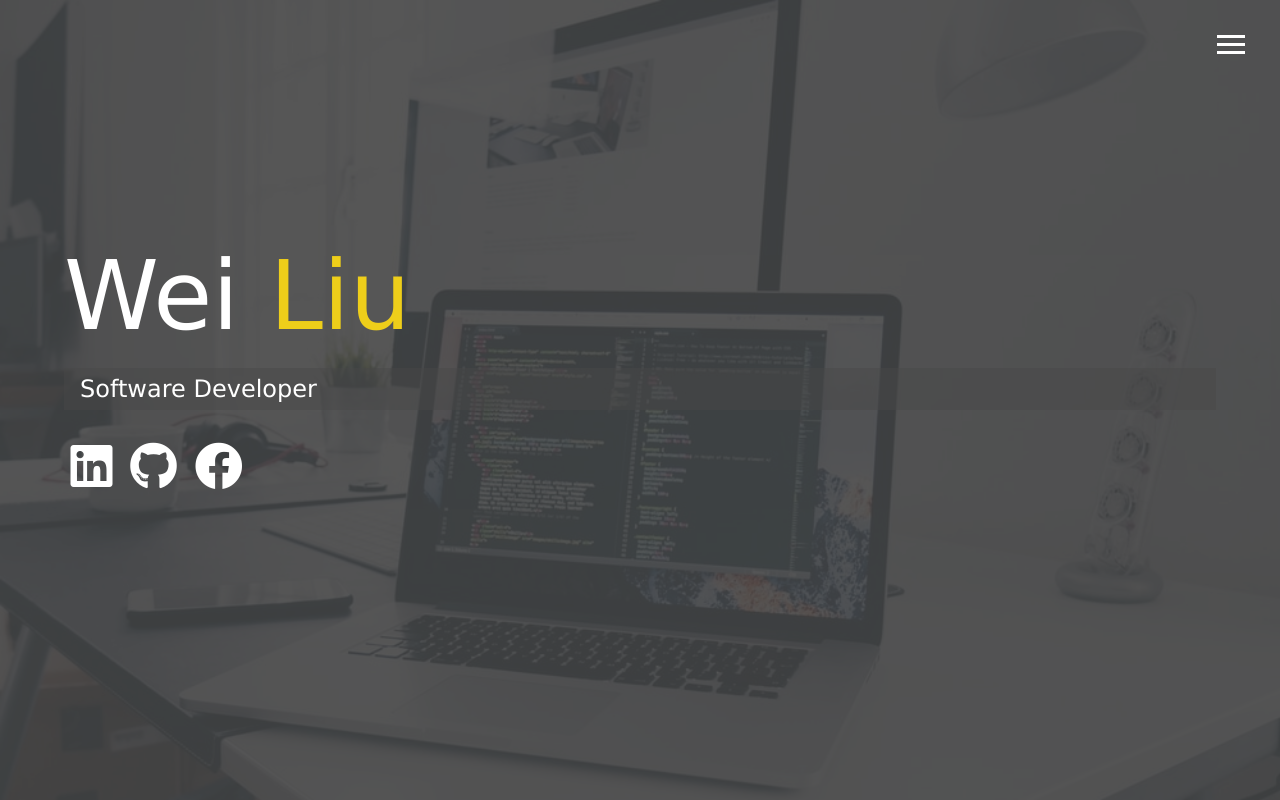
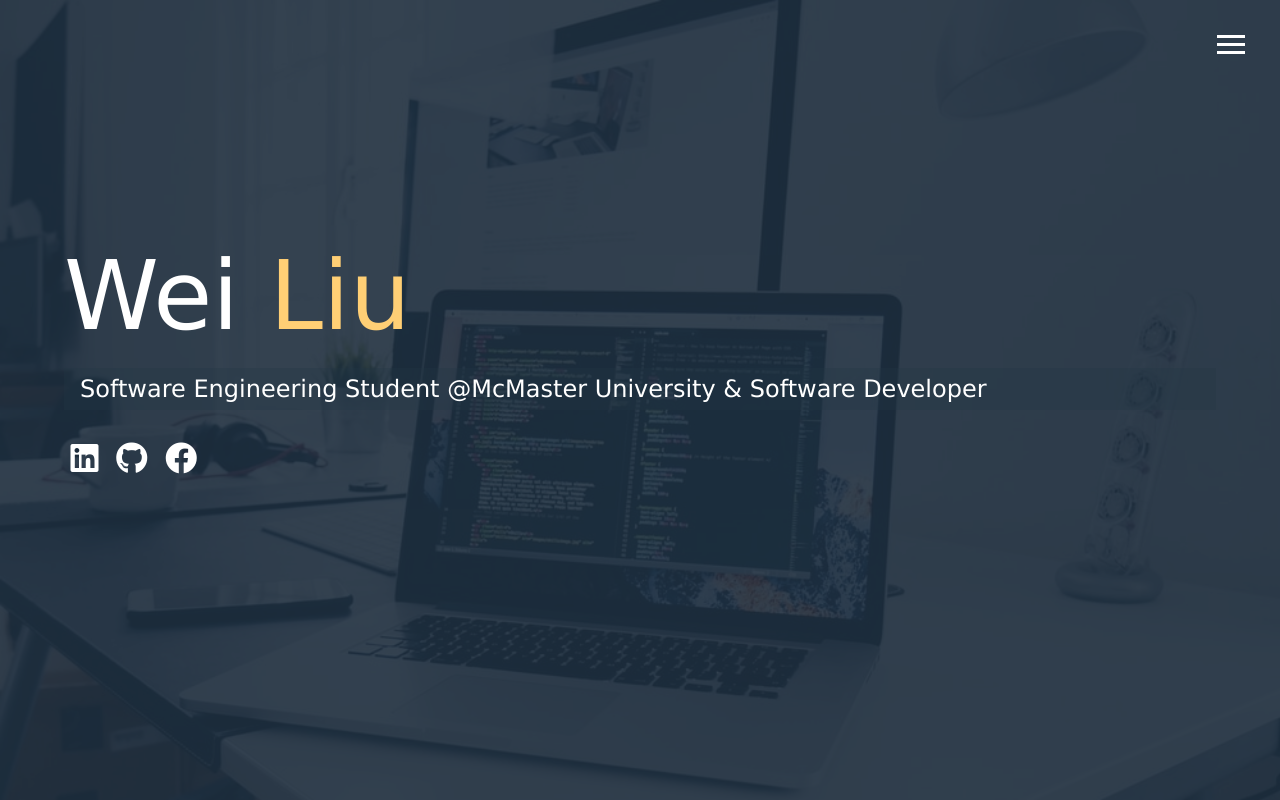
Before and after one commit to liuw56/MyPortfolio, a website: page dist/index.html in a window 1280 px wide. Drawn offline with Linux system fonts and the light colour scheme.

Commit message:
added index.html

```diff
--- a/package.json
+++ b/package.json
@@ -3,9 +3,9 @@
   "version": "1.0.0",
   "description": "Responsive website",
   "main": "index.js",
-  "homepage": "https://liuw56.github.io/MyPortfolio",
+  "homepage": "https://liuw56.github.io/MyPortfolio/",
   "scripts": {
-    "sass": "node-sass -w scss/ -o dict/css/ --recursive ",
+    "sass": "node-sass -w scss/ -o dist/css/ --recursive ",
     "deploy": "gh-pages -d dist"
   },
   "repository": {
--- a/scss/_config.scss
+++ b/scss/_config.scss
@@ -1,5 +1,5 @@
-$primary-color: #444;
-$secondary-color: #eece1a;
+$primary-color: rgb(31, 46, 61);
+$secondary-color: rgb(255, 207, 117);
 $show-home-image: true;
 $home-image: url(../img/background.jpg);
 $background-opacity: 0.9;
--- a/scss/main.scss
+++ b/scss/main.scss
@@ -29,12 +29,12 @@ h3 {
   &.sm-heading {
     margin-bottom: 2rem;
     padding: 0.2rem 1rem;
-    background: rgba(lighten($primary-color, 2), 0.5);
+    background: rgba(lighten($primary-color, 3), 0.3);
   }
 }
 
 a {
-  color: #fff;
+  color: set-text-color($primary-color);
   text-decoration: none;
 }
 
```
Also changed, not shown: dict/css/main.css (added), dist/css/main.css, dist/index.html.
